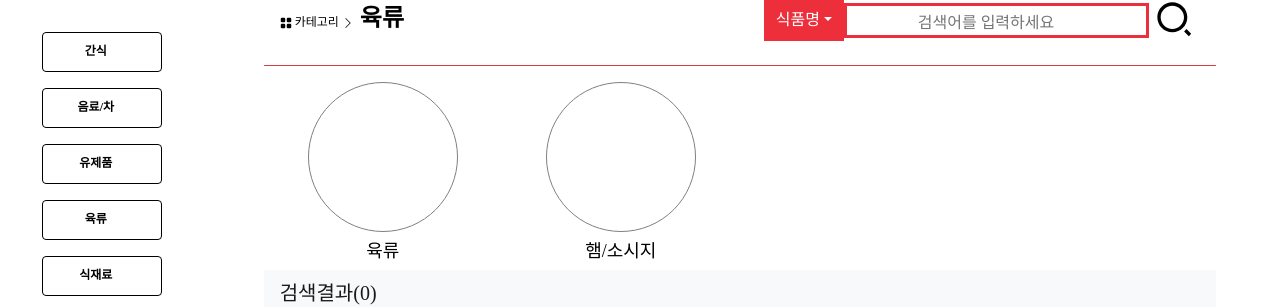
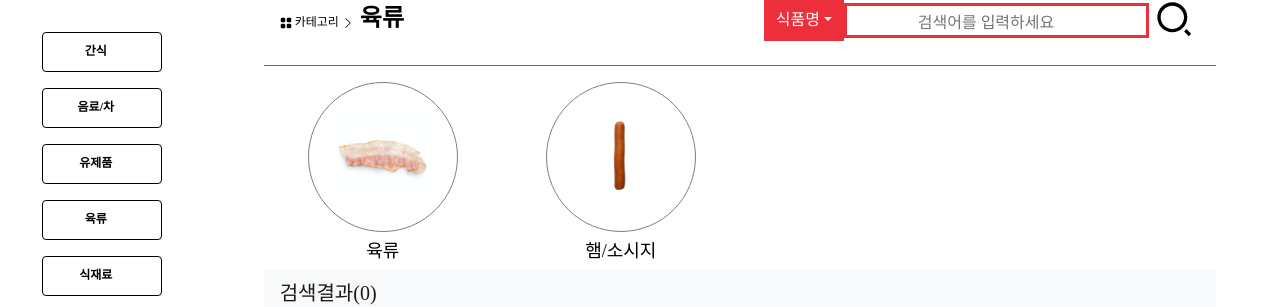
Before and after one commit to MJPlim/ProcessedFoodInfoSystem-Web, a React (Create React App) app: page /category/meat in a window 1280 px wide. Shown: the part 126-433 px from the top of the page. Built offline with nearby package versions, Linux system fonts and the light colour scheme; no server answers; some icons are missing; a web font is replaced by a local one.

Commit message:
Update Meat.js

```diff
--- a/src/Routes/Category/Meat.js
+++ b/src/Routes/Category/Meat.js
@@ -12,9 +12,10 @@ import SearchResult from '../Search/SearchResult';
 import { Collapse, InputGroupAddon } from 'reactstrap';
 import { IoIosArrowDown, IoIosArrowUp } from 'react-icons/all';
 import { Dropdown, DropdownToggle, DropdownMenu, DropdownItem } from 'reactstrap';
+import 육류 from '../../image/categoryImg/meat/육류.jpg';
+import 햄소시지 from '../../image/categoryImg/meat/햄소시지.jpg';
 
-
-const Milk = (props) => {
+const Meat = (props) => {
 
     //드롭다운
     const [dropdownOpen, setDropdownOpen] = useState(false);
@@ -751,13 +752,13 @@ const Milk = (props) => {
               <div className='category__items'>
                   <div className='item'>
                       <button value='육류' onClick={() => handleCategory('육류')} className='category__item'>
-                          {/*<img className='item__img' src={육류} />*/}
+                          <img className='item__img' src={육류} />
                       </button>
                       <p className='category__name'>육류</p>
                   </div>
                   <div className='item'>
                       <button value='햄/소시지' onClick={() => handleCategory('햄/소시지')} className='category__item'>
-                          {/*<img className='item__img' src={햄/소시지} />*/}
+                          <img className='item__img' src={햄소시지} />
                       </button>
                       <p className='category__name'>햄/소시지</p>
                   </div>
@@ -817,4 +818,4 @@ const Milk = (props) => {
       </div>
     );
 };
-export default Milk;
+export default Meat;
```
